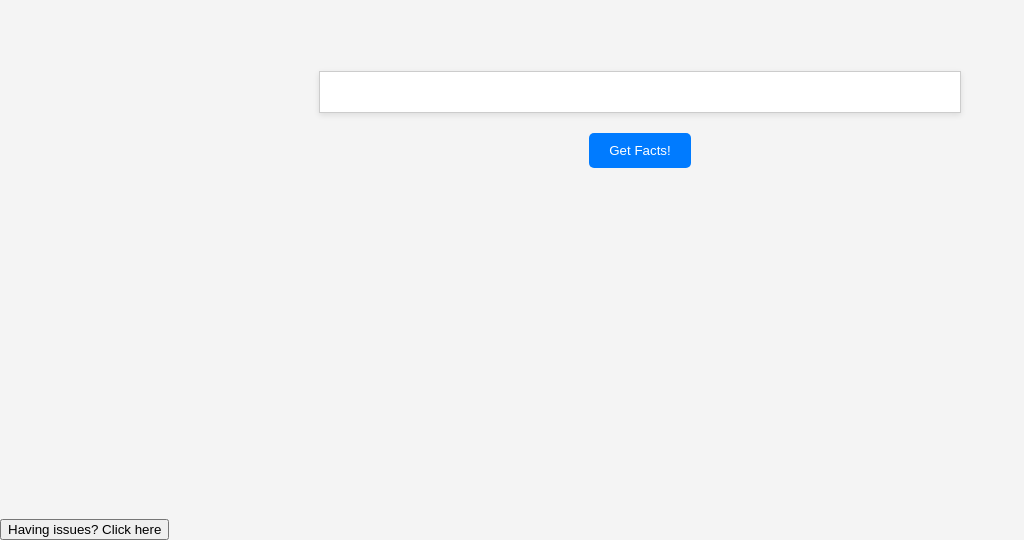
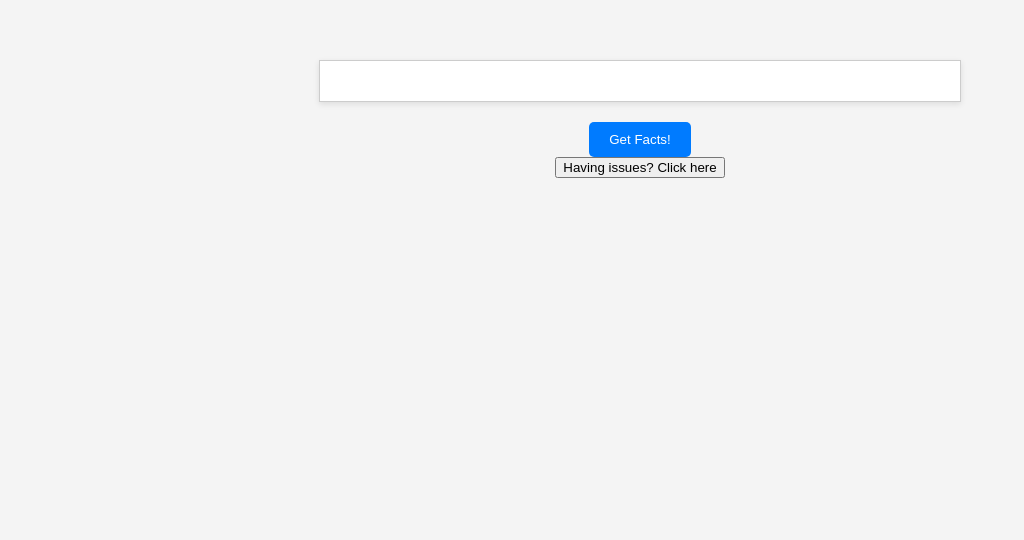
Before and after one commit to kdean1771/QuickFacts, a plain HTML site: page index.html in a window 1280 px wide. Shown: the part 281-821 px from the top of the page, without its empty margins (0-1024 px from the left). After the commit the page ends 800 px from the top, so only its background shows below. Drawn offline with Linux system fonts and the light colour scheme; no server answers.

Commit message:
fix for new button

```diff
--- a/index.html
+++ b/index.html
@@ -9,10 +9,10 @@
     <div class="main-container">
         <div class="data-results" id="mainResults"></div>
         <button id="get-coords" class="control-button">Get Facts!</button>
-    </div>
-    <script src="index.js"></script>
-    <div class="bottom-container">
         <button id="get-cors" class="cors-button">Having issues? Click here</button>
     </div>
+
+    <script src="index.js"></script>
+
 </body>
 </html>
--- a/style.css
+++ b/style.css
@@ -13,6 +13,8 @@ body, html {
     height: 100%;
     text-align: center;
 }
+
+
 
 .data-results {
     padding: 20px;
```
